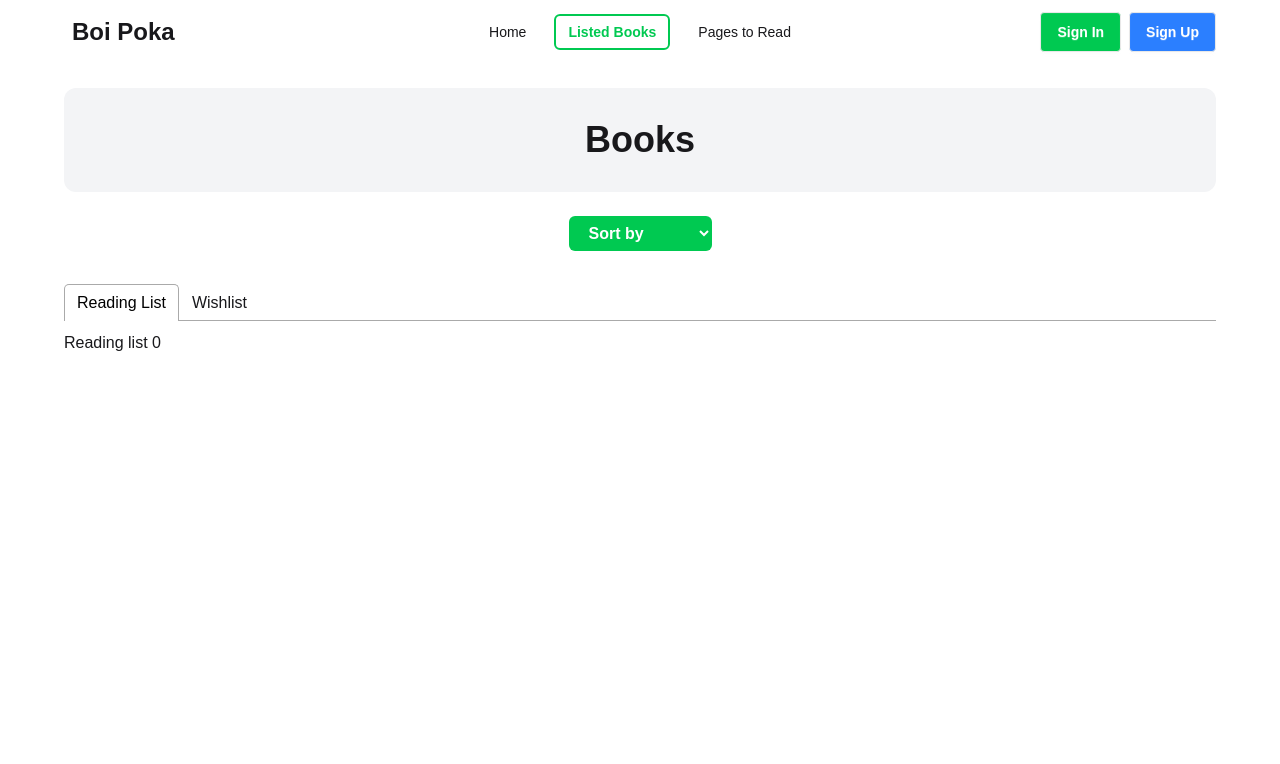
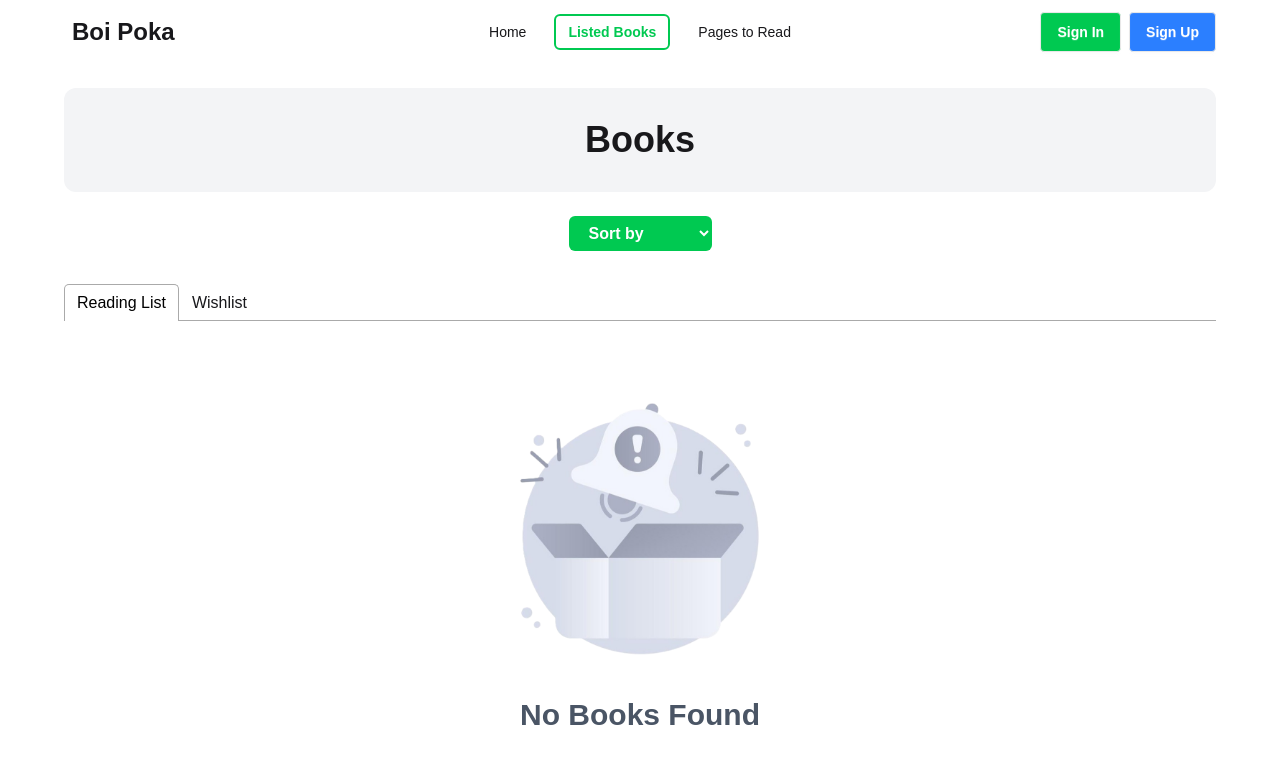
Before and after one commit to Minhajh2o/Boi-Poka, a React (Vite) app: page /listed-books in a window 1280 px wide. Shown: the top 764 px of the page. Built offline with nearby package versions, Linux system fonts and the light colour scheme.

Commit message:
listed books card created. empty card created. some transitions added

```diff
--- a/src/components/Body/BookDetails/BookDetails.jsx
+++ b/src/components/Body/BookDetails/BookDetails.jsx
@@ -22,10 +22,10 @@ const BookDetails = () => {
         <>
           <div className="mt-6 md:mt-12 mb-12 md:mb-24">
             <div className="flex flex-col lg:flex-row gap-6 lg:gap-12">
-              <figure className="w-full lg:w-1/2 py-8 md:py-20 bg-gray-100 rounded-lg">
+              <figure className="flex items-center justify-center w-full md:w-1/2 py-8 md:py-20 bg-gray-100 rounded-lg">
                 <img
                   src={image}
-                  className="w-48 md:w-96 mx-auto h-full rounded-lg object-cover"
+                  className="w-48 md:w-96 h-80 md:h-[580px] rounded-lg object-cover"
                 />
               </figure>
               <div className="w-full lg:w-1/2 space-y-4 md:space-y-6">
--- /dev/null
+++ b/src/components/Body/Empty/Empty.jsx
@@ -0,0 +1,18 @@
+import alertIcon from "../../../assets/alert.png";
+
+const Empty = () => {
+    return (
+        <div>
+        <div className="flex flex-col items-center justify-center text-center mt-12 md:mt-16">
+          <figure className="h-72 w-72 mx-auto mb-6">
+            <img src={alertIcon} alt="" />
+          </figure>
+          <h3 className="text-3xl text-gray-600 font-semibold">
+            No Books Found
+          </h3>
+        </div>
+      </div>
+    );
+};
+
+export default Empty;
--- a/src/components/Body/ListCart/ListCard.jsx
+++ b/src/components/Body/ListCart/ListCard.jsx
@@ -1,12 +1,70 @@
-import React from 'react';
+import { FaRegCalendarCheck } from "react-icons/fa";
+import { MdMenuBook } from "react-icons/md";
+import { MdOutlineGroup } from "react-icons/md";
+import { Link } from "react-router-dom";
 
 const ListCard = ({ book }) => {
-    return (
-        <div>
-            <h3>{book.title}</h3>
-            <p>{book.author}</p>
+  const { bookName, author, image, totalPages, rating, category, tags, publisher, yearOfPublishing } = book;
+
+  return (
+    <div className="flex flex-col sm:flex-row items-start sm:items-center gap-6 p-6 bg-white border border-gray-300 rounded-xl shadow-md">
+      <figure className="w-full md:w-44 h-88 md:h-44  py-10 md:p-6 flex-shrink-0 overflow-hidden rounded-lg bg-gray-100">
+        <img
+          src={image}
+          alt={bookName}
+          className="w-1/2 md:w-20 h-full mx-auto object-cover"
+        />
+      </figure>
+
+      <div className="flex flex-col flex-1 space-y-2">
+        {/* Book Title and Author */}
+        <h2 className="playfair-display text-lg sm:text-xl font-bold text-slate-800">
+          {bookName}
+        </h2>
+        <p className="text-sm text-slate-700 font-semibold">
+          By: <span>{author}</span>
+        </p>
+
+        {/* tags */}
+        <div className="flex flex-wrap items-center text-sm">
+          <p className="text-slate-700 font-bold mr-2">Tags:</p>
+          {tags.map((tag) => (
+            <span
+              key={tag}
+              className="badge badge-sm bg-green-50 text-green-500 mr-2 mb-1"
+            >
+              {tag}
+            </span>
+          ))}
         </div>
-    );
+
+        {/* Additional Information */}
+        <div className="flex flex-wrap gap-x-5 gap-y-1 text-sm text-slate-500">
+          <p className="inline-flex items-center gap-2"><MdMenuBook />Page: {totalPages}</p>
+          <p className="inline-flex items-center gap-2"><FaRegCalendarCheck />Year of Publishing: {yearOfPublishing}</p>
+          <p className="inline-flex items-center gap-2"><MdOutlineGroup className="w-4 h-4" />Publisher: {publisher}</p>
+        </div>
+
+        <hr className="text-gray-300 mt-2 mb-4" />
+
+        {/* Category and Rating */}
+        <div className="flex flex-wrap gap-2 items-center text-xs md:text-sm">
+          <span className="px-3 py-1 rounded-full bg-blue-100 text-blue-600 font-medium">
+            Category: {category}
+          </span>
+          <span className="px-3 py-1 rounded-full bg-yellow-100 text-yellow-700 font-medium">
+            Rating: {rating}
+          </span>
+          <Link
+            to={`/books/${book.bookId}`}
+            className="px-3 py-1 rounded-full bg-green-500 text-white font-semibold hover:bg-green-600 transition-colors duration-300"
+          >
+            View Details
+          </Link>
+        </div>
+      </div>
+    </div>
+  );
 };
 
 export default ListCard;
--- a/src/components/Body/ListedBooks/ListedBooks.jsx
+++ b/src/components/Body/ListedBooks/ListedBooks.jsx
@@ -2,7 +2,9 @@ import { useEffect, useState } from "react";
 import { useLoaderData } from "react-router-dom";
 import { Tab, Tabs, TabList, TabPanel } from "react-tabs";
 import "react-tabs/style/react-tabs.css";
-import { getReadingList, getWishlist } from "../../Utilities/addToDo";
+import ListCard from "../ListCart/ListCard";
+import { getReadingList, getWishlist  } from "../../Utilities/addToDo";
+import Empty from "../Empty/Empty";
 
 const ListedBooks = () => {
   const [readingList, setReadingList] = useState([]);
@@ -10,14 +12,18 @@ const ListedBooks = () => {
   const data = useLoaderData();
 
   useEffect(() => {
-        const readingList = getReadingList();
-        const wishlist = getWishlist();
-        const readingListInt = readingList.map(id => parseInt(id));
-        const wishlistInt = wishlist.map(id => parseInt(id));
+    const storedReadingList = getReadingList();
+    const storedWishlist = getWishlist();
+    const getReadingListInt = storedReadingList.map((id) => parseInt(id));
+    const getWishlistInt = storedWishlist.map((id) => parseInt(id));
 
     // Filter books based on reading list and wishlist
-        const filteredReadingList = data.filter(book => readingListInt.includes(book.bookId));
-        const filteredWishlist = data.filter(book => wishlistInt.includes(book.bookId));
+    const filteredReadingList = data.filter((book) =>
+      getReadingListInt.includes(book.bookId)
+    );
+    const filteredWishlist = data.filter((book) =>
+      getWishlistInt.includes(book.bookId)
+    );
 
     // Set state with filtered books
     setReadingList(filteredReadingList);
@@ -26,16 +32,17 @@ const ListedBooks = () => {
 
   return (
     <div className="mt-6 mb-12 md:mb-24">
-      <h1 className="text-4xl font-bold w-full text-center py-8 bg-gray-100 rounded-xl">
+      <h1 className="text-[28px] md:text-4xl font-bold w-full text-center py-6 md:py-8 bg-gray-100 rounded-xl">
         Books
       </h1>
       {/* sort books */}
       <div className="text-center mt-6 mb-8">
         <select
           id="sort-price"
-          className="w-fit px-4 py-2 text-white font-semibold rounded-md bg-green-500 transition-all"
+          className="w-fit px-4 py-2 text-white font-semibold rounded-md bg-green-500 hover:bg-green-600 transition-all duration-300"
+          defaultValue="default"
         >
-          <option value="default" selected disabled hidden>
+          <option value="default" disabled hidden>
             Sort by
           </option>
           <option value="author" className="bg-white text-green-500">
@@ -60,10 +67,22 @@ const ListedBooks = () => {
         </TabList>
 
         <TabPanel>
-          <h2>Reading list {readingList.length}</h2>
+          <div className="space-y-6 mt-6">
+            {readingList.length > 0 ? (
+            readingList.map((book) => (
+              <ListCard key={book.bookId} book={book} />
+            ))
+          ) : (
+            <Empty />
+          )}</div>
         </TabPanel>
         <TabPanel>
-          <h2>Wishlist {wishlist.length}</h2>
+          <div className="space-y-6 mt-6">
+            {wishlist.length > 0 ? (
+            wishlist.map((book) => <ListCard key={book.bookId} book={book} />)
+          ) : (
+            <Empty />
+          )}</div>
         </TabPanel>
       </Tabs>
     </div>
--- a/src/components/Header/Navbar/Navbar.jsx
+++ b/src/components/Header/Navbar/Navbar.jsx
@@ -30,8 +30,8 @@ const Navbar = () => {
         <Links />
       </div>
       <div className="navbar-end flex items-center gap-2">
-        <a className="btn bg-green-500 hover:bg-green-600 text-white">Sign In</a>
-        <a className="btn bg-blue-500 hover:bg-blue-600 text-white">Sign Up</a>
+        <a className="btn bg-green-500 hover:bg-green-600 text-white transition-colors duration-300">Sign In</a>
+        <a className="btn bg-blue-500 hover:bg-blue-600 text-white transition-colors duration-300">Sign Up</a>
       </div>
     </div>
   );
```
Also changed, not shown: src/assets/alert.png (added). Lines whose indentation alone changed are shown as unchanged.
